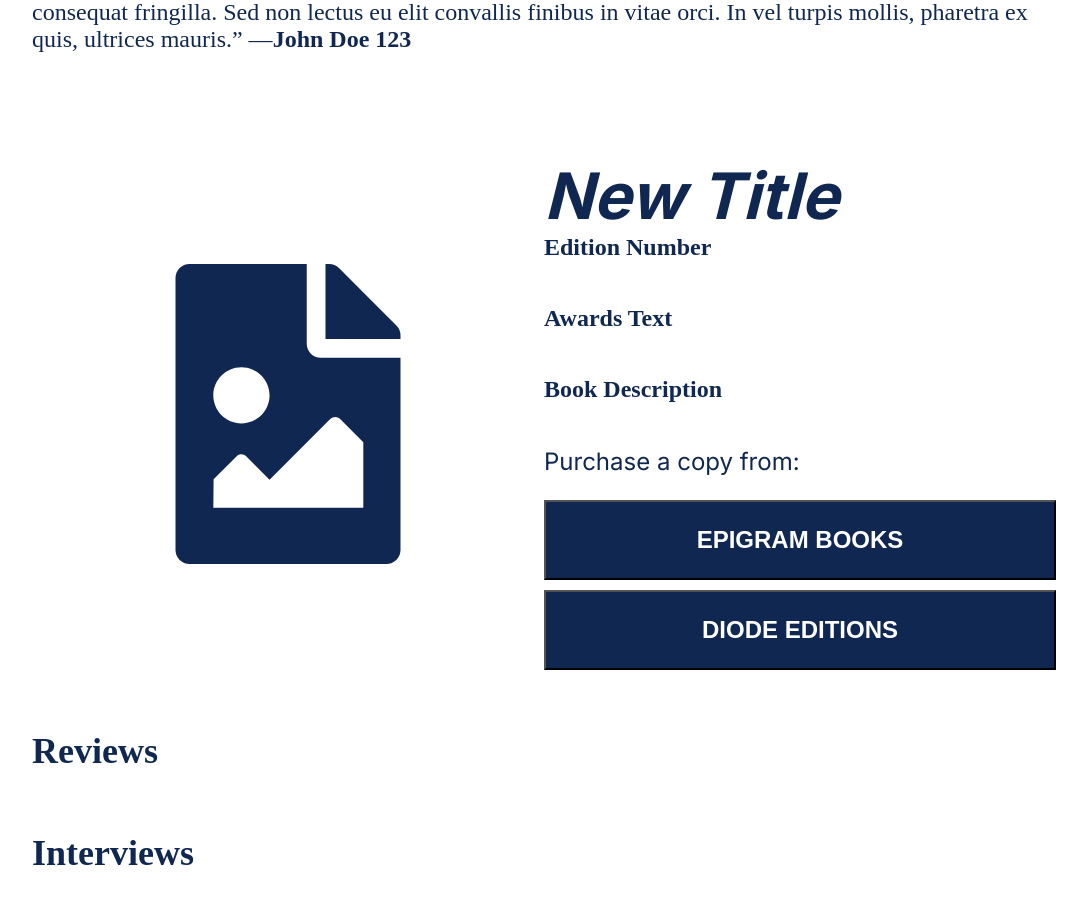
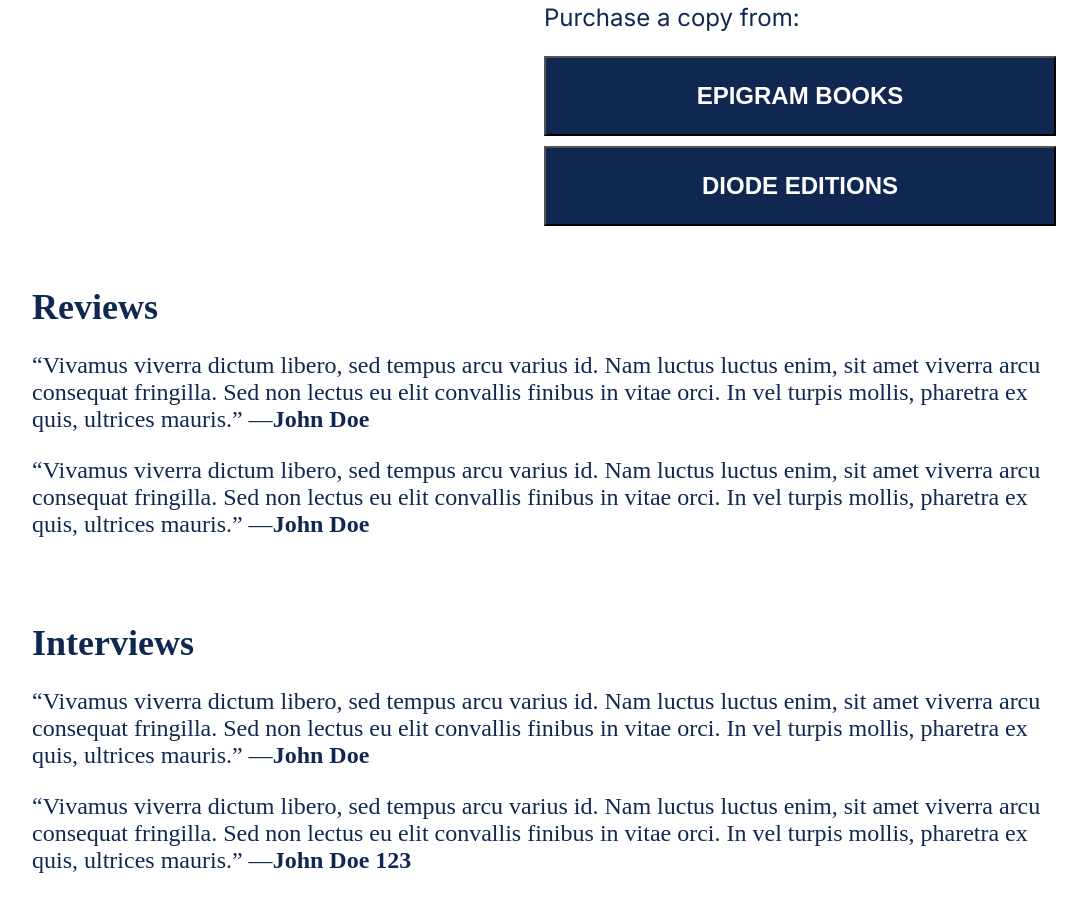
Before and after one commit to Darren-Loh/shawn-hoo-portfolio-web, a React (Create React App) app: page /books in a window 1280 px wide. Shown: the part 1482-2380 px from the top of the page, without its empty margins (96-1183 px from the left). Before the commit the page ends 2356 px from the top, so only its background shows below. Built offline with nearby package versions, Linux system fonts and the light colour scheme; no server answers; data requests are answered from the project's data file.

Commit message:
fixed small bug in book and book admin

```diff
--- a/db.json
+++ b/db.json
@@ -39,7 +39,7 @@
       ]
     },
     {
-      "id": 2,
+      "id": 1,
       "imageUrl": null,
       "title": "New Title",
       "edition": "Edition Number",
--- a/src/App.js
+++ b/src/App.js
@@ -52,7 +52,7 @@ function App() {
     }
     getPosts();
 
-})
+},[])
       //----------------------database stuff------------------------------------------------
       const fetchPosts = async() => {
         const res = await fetch('http://localhost:5000/books');
--- a/src/Components/Book.js
+++ b/src/Components/Book.js
@@ -10,7 +10,7 @@ function Book() {
     useEffect(() => {
         const getPosts = async() => {
         const postsFromServer = await fetchPosts();
-        setBookAll(postsFromServer);
+        setBookAll(postsFromServer.slice(0).reverse());
 
         }
         getPosts();
```
